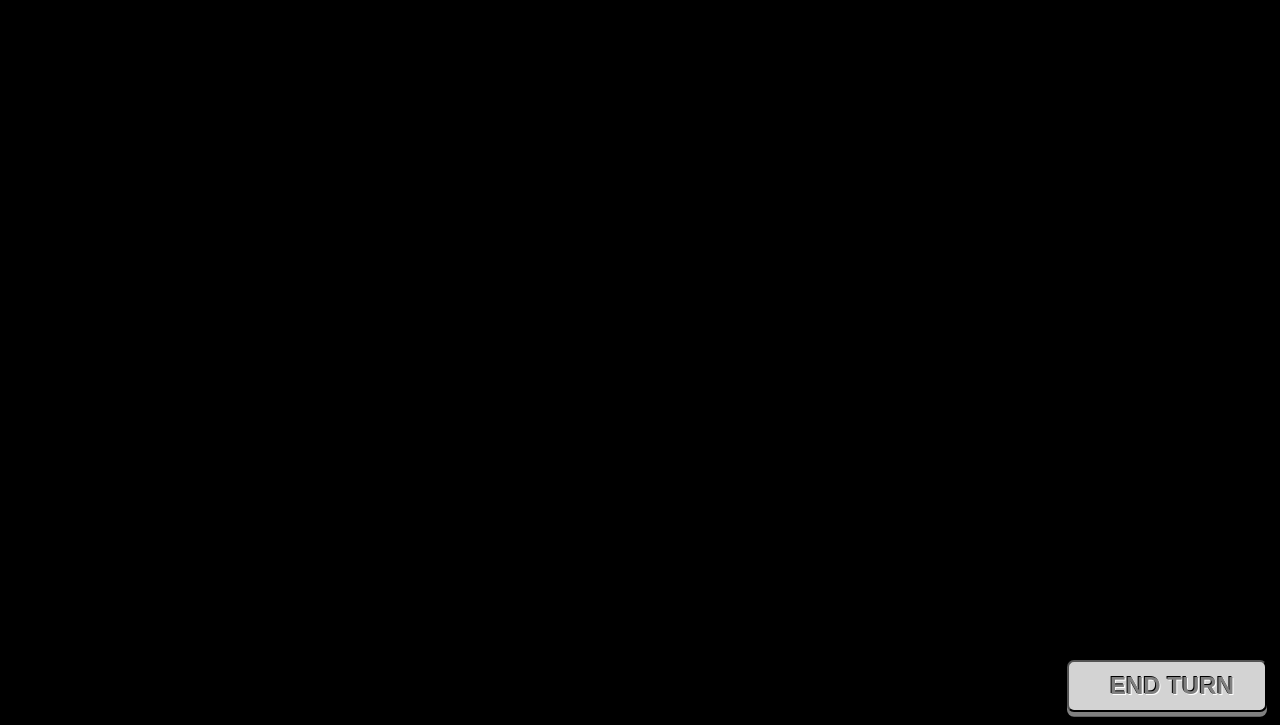
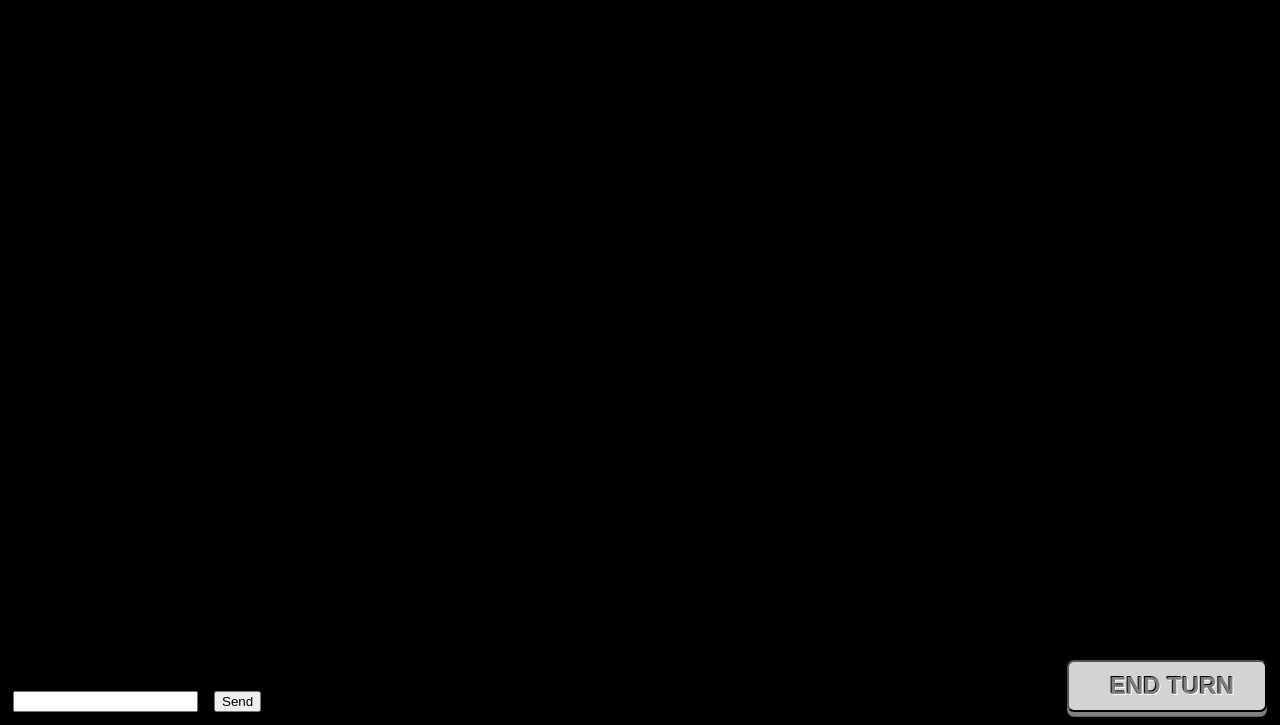
Before and after one commit to Hyperkid123/rh-hackaton-2021, a website: page client/index.html in a window 1280 px wide. Shown: the part 75-800 px from the top of the page. Drawn offline with Linux system fonts and the light colour scheme; files whose address does not match are found by name.

Commit message:
Add chat window

```diff
--- a/client/index.html
+++ b/client/index.html
@@ -101,6 +101,30 @@
       background-color: red;
       pad: 16px;
     }
+
+    #chat-window {
+      background-color: rgba(0, 0, 0, 0.8);
+      width: 300px;
+      height: 240px;
+      position: absolute;
+      bottom: 8px;
+      left: 8px;
+      border-radius: 5px;
+      padding: 5px;
+      color: wheat;
+      z-index: 10;
+    }
+    #chat-content {
+      overflow-x: auto;
+      height: calc(240px - 22px);
+    }
+    #chat-content > p.remote {
+      color: thistle
+    }
+    #send-message {
+      position: relative;
+      bottom: 0;
+    }
   </style>
 </head>
 <body>
@@ -110,6 +134,13 @@
   <div hidden id="not-my-turn"><h1>Waiting for oponent to finish its turn</h1></div>
   <div id="info-card">
       <p>Current player: <span id="current-player">Player 1</span></p>
+  </div>
+  <div id="chat-window">
+    <div id="chat-content"></div>
+    <form id="send-message">
+      <input id="message-input" />
+      <button type="submit" id="message-submit">Send</button>
+    </form>
   </div>
   <div hidden id="connect-form">
     <div>
--- a/client/src/index.js
+++ b/client/src/index.js
@@ -1,4 +1,5 @@
 import { io } from 'socket.io-client'
+import { addMessage } from './controls/ui/chat';
 import init from './controls/ui/init';
 import User from './user';
 import World from './world';
@@ -51,6 +52,10 @@ socket.on('move-minion', (positions) => {
 
 socket.on('attack', (position) => {
   world.onAttack(position)
+})
+
+socket.on('add-chat-message', message => {
+  addMessage(message, false)
 })
 
 const isActive = (activeUser) => {
--- a/server/src/index.js
+++ b/server/src/index.js
@@ -103,6 +103,10 @@ io.on('connection', (socket) => {
   } else {
     socket.emit('connect-observer', {otherPlayers: users, worldData, isPlayer: false})
   }
+
+  socket.on('add-chat-message', (message) => {
+    socket.broadcast.emit('add-chat-message', message)
+  })
 
   socket.on('end-turn', () => {
     activeUser = activeUser.userID === users[0].userID ? users[1] : users[0];
```
Also changed, not shown: client/src/controls/ui/chat.js (added, +13 -0 lines), client/src/controls/ui/init.js (+16 -0 lines).
